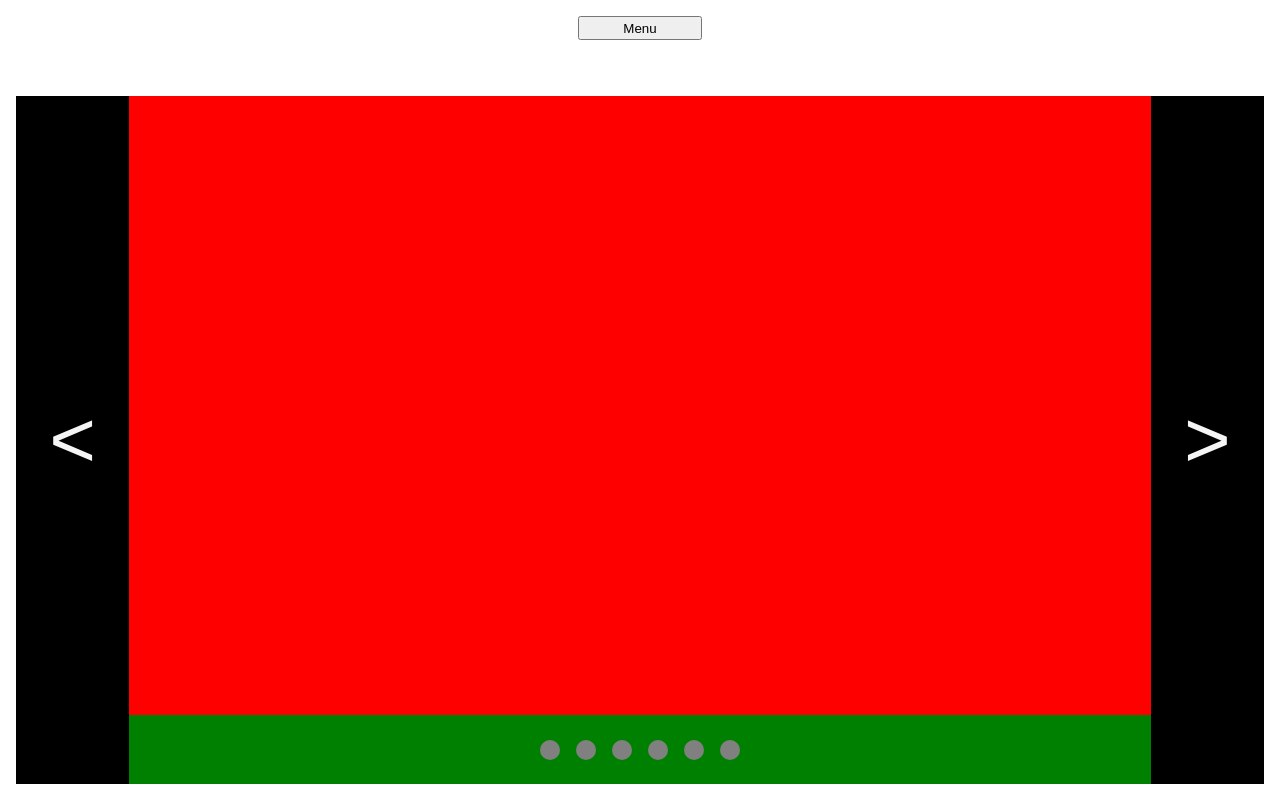
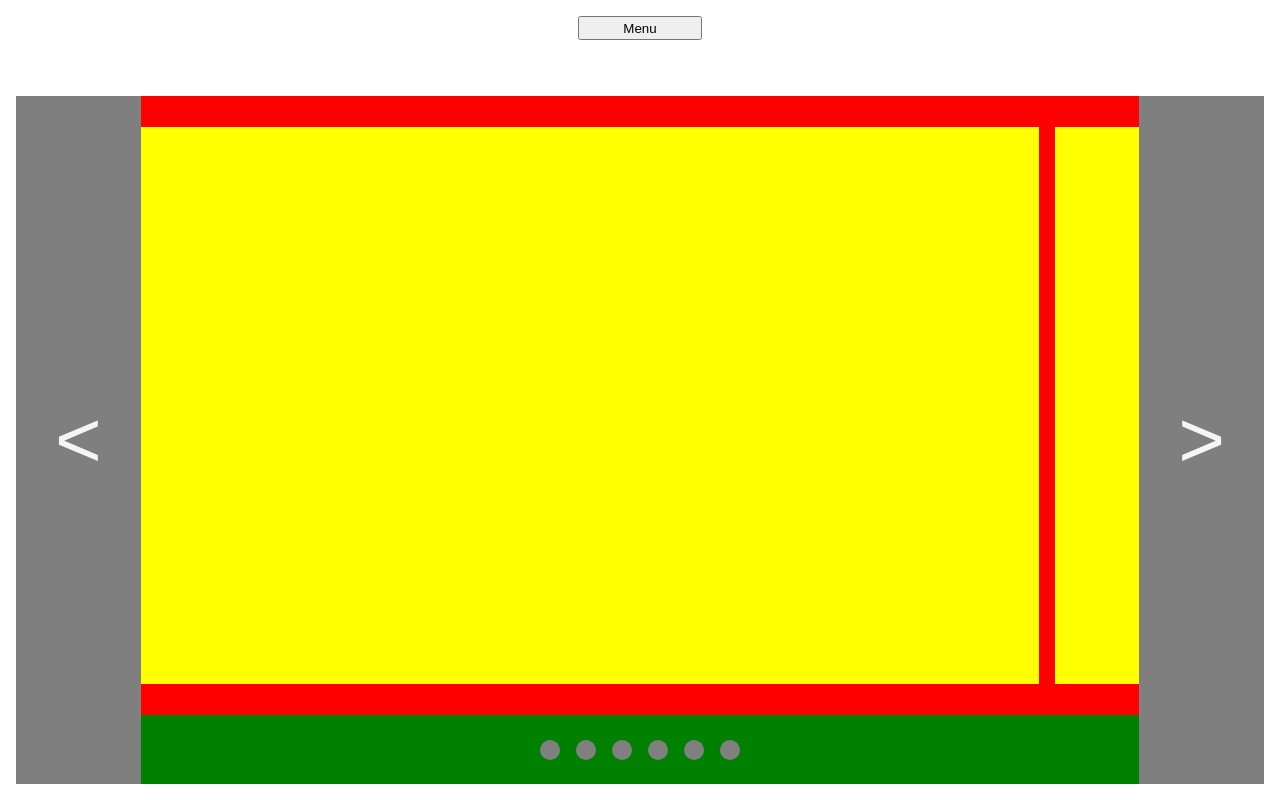
Before and after one commit to eustaquiogalano/dynamic-user-interface-practice, a website built with webpack: page src/index.html in a window 1280 px wide. Built offline with nearby package versions, Linux system fonts and the light colour scheme.

Commit message:
style: update design of images container

```diff
--- a/src/styles.css
+++ b/src/styles.css
@@ -69,7 +69,7 @@ body {
         button {
           height: 100%;
           width: 100%;
-          background-color: rgba(0, 0, 0, 1);
+          background-color: rgba(0, 0, 0, 0.5);
           border: none;
           font-size: 5rem;
           color: whitesmoke;
@@ -84,12 +84,25 @@ body {
       }
 
       #images-and-circles-container {
-        width: 90%;
+        width: 80%;
         background-color: lightblue;
 
         #images-container {
           height: 90%;
+          width: 100%;
           background-color: red;
+          display: flex;
+          flex-direction: row;
+          align-items: center;
+          gap: 1rem;
+          overflow: auto;
+
+          .image {
+            flex-shrink: 0;
+            height: 90%;
+            width: 90%;
+            background-color: yellow;
+          }
         }
 
         #circles-container {
```
